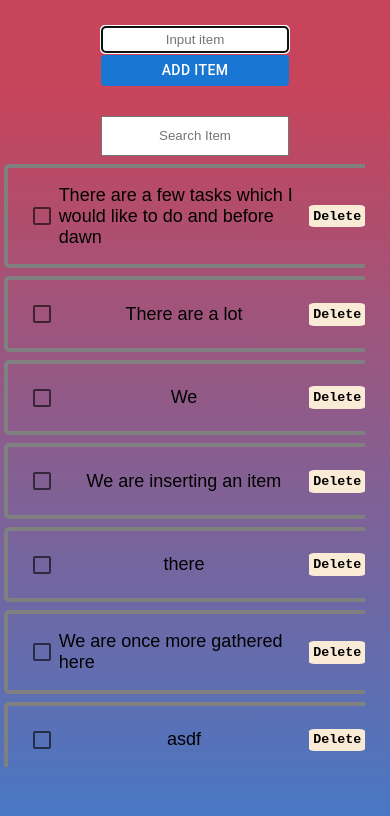
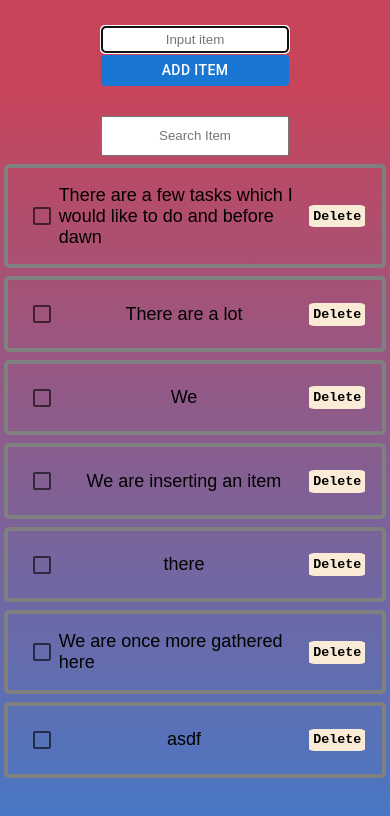
Before and after one commit to oracularzebra/grocery-spa, a React (Create React App) app: page / in a window 390 px wide. Shown: the top 816 px of the page. Built offline with nearby package versions, Linux system fonts and the light colour scheme; data requests are answered from the project's data file.

Commit message:
Made some changes for the mobile devices

```diff
--- a/src/index.css
+++ b/src/index.css
@@ -81,6 +81,7 @@
 main {
   overflow-y: scroll;
   clip-path: inset(5px 25px 15px 0px);
+
 }
 /* Here we are editing list of tasks */
 main > div {
@@ -125,3 +126,8 @@ main > div > nav > button:hover {
   background-color: rgba(18, 144, 22, 0.372);
   color:white;
 }
+@media (max-width:1000px) {
+  main{
+    clip-path: none;
+  }
+}
```
